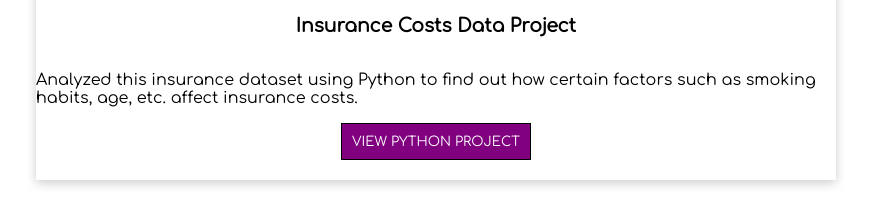
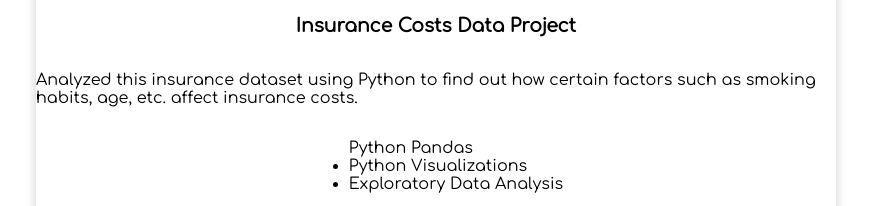
Before and after one commit to Tajato/me, a plain HTML site: page index.html in a window 1280 px wide. Shown: the part 825-1031 px from the top of the page, without its empty margins (10-881 px from the left). Drawn offline with nearby package versions, Linux system fonts and the light colour scheme; a web font is replaced by a local one.

Commit message:
Update index.html

```diff
--- a/index.html
+++ b/index.html
@@ -59,6 +59,7 @@
               <img src="./resources/images/Insurance Charges.png" height="auto" width="100%" >
                   <h3>Insurance Costs Data Project</h3>
                   <p>Analyzed this insurance dataset using Python to find out how certain factors such as smoking habits, age, etc. affect insurance costs.</p>
+                    <ul><li style="display:inline">Python Pandas </li><li>Python Visualizations </li> <li>Exploratory Data Analysis</li></ul>
                   <button class="button-primary"><a href="./insurance.html">View Python Project</a></button>
               </div>
 
```
